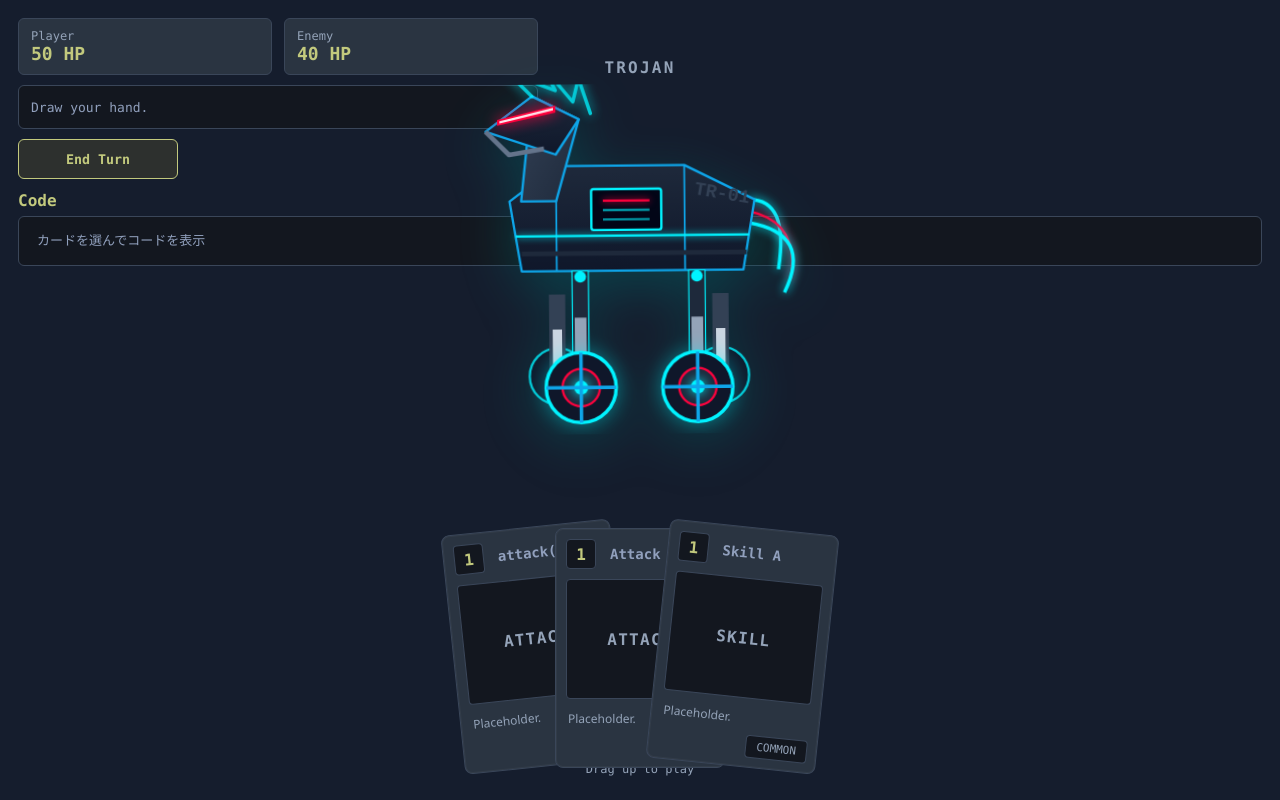
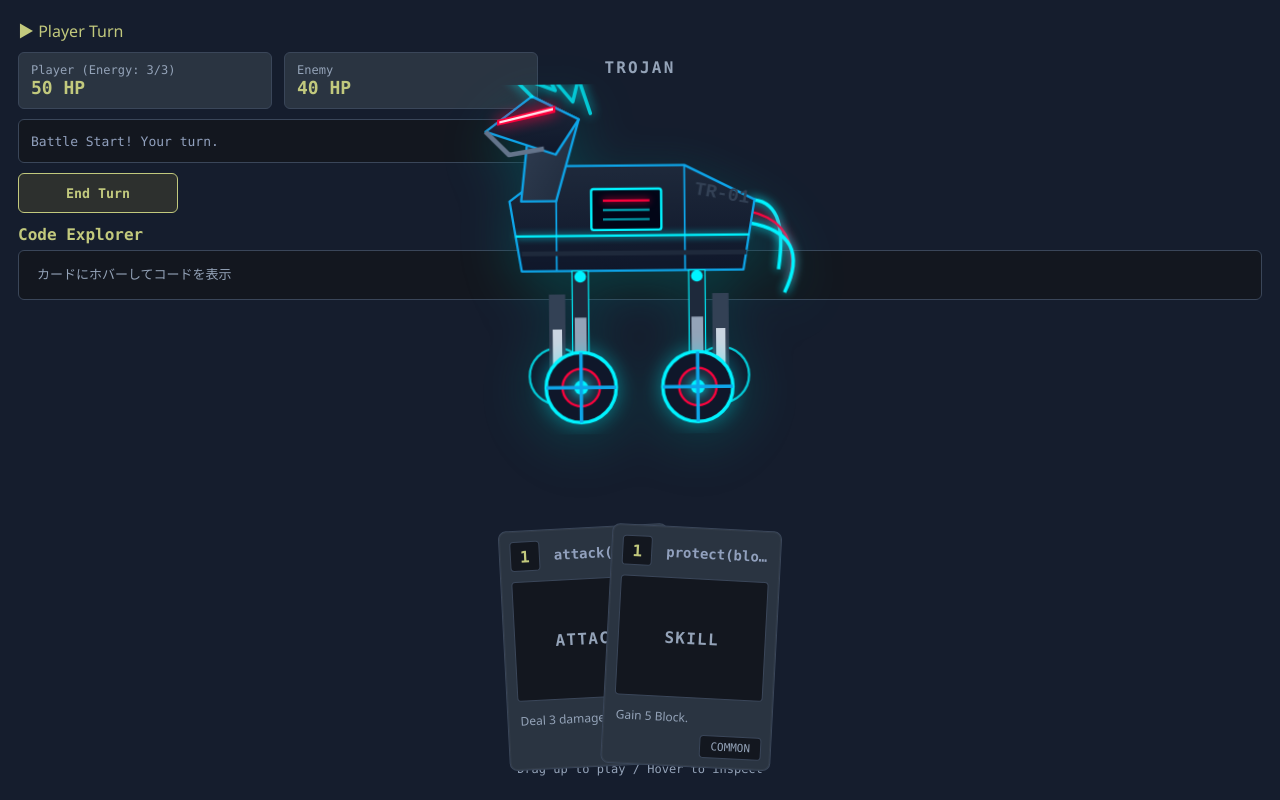
Before and after one commit to oy-hotwater/code-card, a React (Vite) app: page / in a window 1280 px wide. Built offline with nearby package versions, Linux system fonts and the light colour scheme.

Commit message:
add ememy turn, add block

```diff
--- a/src/App.tsx
+++ b/src/App.tsx
@@ -11,6 +11,10 @@ export default function App() {
         <BattleBoard
           enemyHp={game.enemyHp}
           playerHp={game.playerHp}
+          turn={game.turn}
+          energy={game.energy}
+          maxEnergy={game.maxEnergy}
+          playerBlock={game.playerBlock}
           lastLog={game.lastLog}
           onEndTurn={game.endTurn}
           selectedCard={game.selectedCard}
@@ -22,6 +26,8 @@ export default function App() {
 
         <Hand
           cards={game.hand}
+          turn={game.turn}
+          energy={game.energy}
           draggingId={game.draggingId}
           setDraggingId={game.setDraggingId}
           onPlayCard={game.playCard}
--- a/src/game/cards.ts
+++ b/src/game/cards.ts
@@ -8,7 +8,7 @@ export function makeStarterDeck(): Card[] {
       id: uid(),
       name: "attack(damage=3)",
       cost: 1,
-      text: "Placeholder.",
+      text: "Deal 3 damage.",
       rarity: "common",
       kind: "attack",
       damage: 3,
@@ -37,42 +37,20 @@ export function makeStarterDeck(): Card[] {
     },
     {
       id: uid(),
-      name: "Attack A",
+      name: "protect(block=5)",
       cost: 1,
-      text: "Placeholder.",
-      rarity: "common",
-      kind: "attack",
-      damage: 6,
-      codeLines: [
-        { text: "def Attack_A():" },
-        { text: "  attack = 6", log: "変数 attack に 6 を代入" },
-        { text: "  return attack", log: "値 6 を返します" },
-        { text: "" },
-        {
-          text: "Attack_A()",
-          enemyHpDelta: -6,
-          animTrigger: "damage",
-          log: "Attack_A() を実行し、敵に 6 のダメージ！",
-        },
-      ],
-    },
-    {
-      id: uid(),
-      name: "Skill A",
-      cost: 1,
-      text: "Placeholder.",
+      text: "Gain 5 Block.",
       rarity: "common",
       kind: "skill",
       block: 5,
       codeLines: [
-        { text: "def Skill_A():" },
-        { text: "  block = 5", log: "変数 block に 5 を代入" },
-        { text: "  return block", log: "値 5 を返します" },
-        { text: "" },
+        { text: "def protect(block=5):" },
         {
-          text: "Skill_A()",
-          log: "Skill_A() を実行！ 5 ブロックを得た！(未実装)",
+          text: "  player_block += block",
+          log: "5 のブロック（シールド）を得た！",
+          playerBlockDelta: 5,
         },
+        { text: "  return" },
       ],
     },
   ];
--- a/src/game/types.ts
+++ b/src/game/types.ts
@@ -8,6 +8,7 @@ export type CodeLine = {
   log?: string; // この行を実行した時に出力するログ
   enemyHpDelta?: number; // 敵へのダメージ (マイナス値)
   playerHpDelta?: number; // プレイヤーの回復・ダメージ
+  playerBlockDelta?: number; // プレイヤーの防御力（ブロック）の増減
   animTrigger?: string; // 敵のアニメーション(TrojanHorseState)を発火させるトリガー
 };
 
--- a/src/game/useGame.ts
+++ b/src/game/useGame.ts
@@ -4,11 +4,17 @@ import { makeStarterDeck } from "./cards";
 import type { TrojanHorseState } from "../ui/components/TrojanHorseIcon";
 
 export function useGame() {
-  const starter = useMemo(() => makeStarterDeck(), []);
-  const [hand, setHand] = useState<Card[]>(starter);
+  const [hand, setHand] = useState<Card[]>([]);
   const [enemyHp, setEnemyHp] = useState(40);
   const [playerHp, setPlayerHp] = useState(50);
-  const [lastLog, setLastLog] = useState("Draw your hand.");
+
+  // ターンとリソースの管理
+  const [turn, setTurn] = useState<"player" | "enemy">("player");
+  const [energy, setEnergy] = useState(3);
+  const [maxEnergy, setMaxEnergy] = useState(3);
+  const [playerBlock, setPlayerBlock] = useState(0);
+
+  const [lastLog, setLastLog] = useState("Battle Start! Your turn.");
   const [draggingId, setDraggingId] = useState<CardId | null>(null);
 
   const [selectedId, setSelectedId] = useState<CardId | null>(null);
@@ -25,14 +31,29 @@ export function useGame() {
 
   const isExecuting = executingCard !== null;
 
+  // 初期化（手札を配る）
+  useEffect(() => {
+    setHand(makeStarterDeck());
+  }, []);
+
   function playCard(cardId: CardId) {
-    if (isExecuting) return; // 実行中は他のカードをプレイできない
+    if (isExecuting || turn !== "player") return;
 
     const card = hand.find((c) => c.id === cardId);
     if (!card) return;
 
-    // 手札から削除
+    // コストチェック
+    if (energy < card.cost) {
+      setLastLog(
+        `エネルギーが足りません (Cost: ${card.cost}, Energy: ${energy})`,
+      );
+      return;
+    }
+
+    // コスト消費と手札からの削除
+    setEnergy((prev) => prev - card.cost);
     setHand((prev) => prev.filter((c) => c.id !== cardId));
+
     if (selectedId === cardId) {
       setSelectedId(null);
     }
@@ -46,47 +67,107 @@ export function useGame() {
   useEffect(() => {
     if (!executingCard) return;
 
-    // すべての行を実行し終えた場合
     if (currentLineIndex >= executingCard.codeLines.length) {
       const timer = setTimeout(() => {
         setExecutingCard(null);
         setCurrentLineIndex(-1);
         setLastLog("コードの実行が完了しました。");
         setEnemyAnimState("idle");
-      }, 1000); // 完了後、少し待ってから実行状態を解除
+      }, 1000);
       return () => clearTimeout(timer);
     }
 
-    // 行ごとの処理を一定間隔で進める
     const timer = setTimeout(() => {
       const line = executingCard.codeLines[currentLineIndex];
 
-      // アクションの適用
       if (line.log) setLastLog(line.log);
       if (line.enemyHpDelta)
         setEnemyHp((hp) => Math.max(0, hp + line.enemyHpDelta!));
       if (line.playerHpDelta)
         setPlayerHp((hp) => Math.max(0, hp + line.playerHpDelta!));
+      if (line.playerBlockDelta)
+        setPlayerBlock((block) => block + line.playerBlockDelta!);
       if (line.animTrigger) {
         setEnemyAnimState(line.animTrigger as TrojanHorseState);
       }
 
-      // 次の行へ
       setCurrentLineIndex((prev) => prev + 1);
-    }, 800); // 1行あたり800msのウェイトで実行
+    }, 800);
 
     return () => clearTimeout(timer);
   }, [executingCard, currentLineIndex]);
 
+  // --- 敵のターン制御 ---
   function endTurn() {
-    if (isExecuting) return;
-    setLastLog("ターン終了 (敵の行動は未実装です)");
+    if (isExecuting || turn !== "player") return;
+    setTurn("enemy");
+    setLastLog("ターン終了。敵の行動中...");
+    setSelectedId(null);
   }
+
+  useEffect(() => {
+    if (turn !== "enemy") return;
+
+    // 敵のアクションシーケンス（簡略版）
+    const timer1 = setTimeout(() => {
+      setEnemyAnimState("attack");
+      setLastLog("TrojanHorse.execute('attack')");
+    }, 1000);
+
+    const timer2 = setTimeout(() => {
+      const damage = 8; // 敵の固定攻撃力
+      setLastLog(`Enemy dealt ${damage} damage!`);
+
+      // ブロックでダメージを軽減する処理
+      setPlayerBlock((currentBlock) => {
+        let remainingDamage = damage;
+        let newBlock = currentBlock;
+
+        if (currentBlock > 0) {
+          if (currentBlock >= damage) {
+            newBlock -= damage;
+            remainingDamage = 0;
+            setLastLog(`Block absorbed ${damage} damage!`);
+          } else {
+            remainingDamage -= currentBlock;
+            setLastLog(`Block absorbed ${currentBlock} damage!`);
+            newBlock = 0;
+          }
+        }
+
+        if (remainingDamage > 0) {
+          setPlayerHp((hp) => Math.max(0, hp - remainingDamage));
+        }
+        return newBlock;
+      });
+    }, 1700);
+
+    const timer3 = setTimeout(() => {
+      setEnemyAnimState("idle");
+      setTurn("player");
+      setEnergy(maxEnergy);
+      setPlayerBlock(0); // ターン開始時にブロックは消滅
+      setLastLog("Your turn. (Energy Restored)");
+
+      // デッキがないので簡易的に手札が0なら補充
+      setHand((prev) => (prev.length === 0 ? makeStarterDeck() : prev));
+    }, 3000);
+
+    return () => {
+      clearTimeout(timer1);
+      clearTimeout(timer2);
+      clearTimeout(timer3);
+    };
+  }, [turn, maxEnergy]);
 
   return {
     hand,
     enemyHp,
     playerHp,
+    turn,
+    energy,
+    maxEnergy,
+    playerBlock,
     lastLog,
     playCard,
     endTurn,
--- a/src/ui/BattleBoard.tsx
+++ b/src/ui/BattleBoard.tsx
@@ -6,6 +6,10 @@ import TrojanHorseIcon, {
 type Props = {
   enemyHp: number;
   playerHp: number;
+  turn: "player" | "enemy";
+  energy: number;
+  maxEnergy: number;
+  playerBlock: number;
   lastLog: string;
   onEndTurn: () => void;
   selectedCard: Card | null;
@@ -18,6 +22,10 @@ type Props = {
 export function BattleBoard({
   enemyHp,
   playerHp,
+  turn,
+  energy,
+  maxEnergy,
+  playerBlock,
   lastLog,
   onEndTurn,
   selectedCard,
@@ -26,8 +34,10 @@ export function BattleBoard({
   enemyAnimState,
   setEnemyAnimState,
 }: Props) {
+  const isPlayerTurn = turn === "player";
+
   const handleEnemyClick = () => {
-    if (executingCard) return; // 実行中はお遊びモーションを無効化
+    if (executingCard) return;
     if (enemyAnimState !== "idle") return;
     const actions: TrojanHorseState[] = ["attack", "damage", "exit"];
     const randomAction = actions[Math.floor(Math.random() * actions.length)];
@@ -37,10 +47,27 @@ export function BattleBoard({
   return (
     <div className="board">
       <div className="hud">
+        <div
+          className="turnIndicator"
+          style={{ color: isPlayerTurn ? "var(--py-accent)" : "#ff4a4a" }}
+        >
+          {isPlayerTurn ? "▶ Player Turn" : "▶ Enemy Turn"}
+        </div>
+
         <div className="hpRow">
           <div className="hpBox">
-            <div className="hpLabel">Player</div>
-            <div className="hpValue">{playerHp} HP</div>
+            <div className="hpLabel">
+              Player (Energy: {energy}/{maxEnergy})
+            </div>
+            <div
+              className="hpValue"
+              style={{ display: "flex", alignItems: "center", gap: "8px" }}
+            >
+              <span>{playerHp} HP</span>
+              {playerBlock > 0 && (
+                <span className="blockBadge">🛡️ {playerBlock}</span>
+              )}
+            </div>
           </div>
           <div className="hpBox">
             <div className="hpLabel">Enemy</div>
@@ -50,7 +77,11 @@ export function BattleBoard({
 
         <div className="log">{lastLog}</div>
 
-        <button className="endTurnBtn" onClick={onEndTurn}>
+        <button
+          className="endTurnBtn"
+          onClick={onEndTurn}
+          disabled={!isPlayerTurn || executingCard !== null}
+        >
           End Turn
         </button>
       </div>
@@ -62,12 +93,10 @@ export function BattleBoard({
             className="enemySprite"
             onClick={handleEnemyClick}
             style={{ cursor: executingCard ? "default" : "pointer" }}
-            title={executingCard ? "" : "クリックでモーションをテスト"}
           >
             <TrojanHorseIcon
               state={enemyAnimState}
               onAnimationComplete={(completedState) => {
-                // 自動でidle等に戻す処理
                 if (
                   completedState === "attack" ||
                   completedState === "damage" ||
@@ -89,15 +118,21 @@ export function BattleBoard({
             ? `Executing: ${executingCard.name}`
             : selectedCard
               ? `Code: ${selectedCard.name}`
-              : "Code"}
+              : "Code Explorer"}
         </div>
 
-        {/* コードを1行ずつレンダリングしてハイライトを当てる */}
         <div className="codeBox">
           {(() => {
             const cardToDisplay = executingCard || selectedCard;
             if (!cardToDisplay) {
-              return <div className="codeLine">カードを選んでコードを表示</div>;
+              return (
+                <div
+                  className="codeLine"
+                  style={{ color: "var(--py-text-muted)" }}
+                >
+                  カードにホバーしてコードを表示
+                </div>
+              );
             }
 
             return cardToDisplay.codeLines.map((line, i) => {
--- a/src/ui/CardView.tsx
+++ b/src/ui/CardView.tsx
@@ -7,6 +7,7 @@ type Props = {
   baseX: number;
   baseY: number;
   baseRotate: number;
+  isPlayable: boolean; // 新規追加
   isDragging: boolean;
   setDragging: (v: boolean) => void;
   onDropToPlayZone: () => void;
@@ -27,6 +28,7 @@ export function CardView({
   baseX,
   baseY,
   baseRotate,
+  isPlayable,
   isDragging,
   setDragging,
   onDropToPlayZone,
@@ -36,33 +38,33 @@ export function CardView({
 }: Props) {
   const [hovered, setHovered] = useState(false);
 
-  // drag中の位置
   const dragX = useMotionValue(0);
   const dragY = useMotionValue(0);
 
   const liftY = useMemo(() => {
     if (isDragging) return 0;
-    return hovered && !isExecuting ? -120 : 0; // 実行中は持ち上げない
+    // プレイ不可な状態でもホバーはできるようにするが、少し控えめに上げる
+    return hovered && !isExecuting ? -120 : 0;
   }, [hovered, isDragging, isExecuting]);
 
-  // 実行中かつドラッグ中でない場合はスケールアップを抑制
   const scale = isDragging ? 1.08 : hovered && !isExecuting ? 1.18 : 1.0;
   const rotate = isDragging ? 0 : baseRotate;
 
   function handleDragStart() {
-    if (isExecuting) return; // 念のため
+    if (isExecuting || !isPlayable) return;
     setDragging(true);
     setHovered(false);
   }
 
   function handleDragEnd() {
+    if (!isPlayable) return;
+
     const y = dragY.get();
     const x = dragX.get();
     const played = y < -140 && Math.abs(x) < 260;
 
     if (played && !isExecuting) onDropToPlayZone();
 
-    // 位置を戻す（手札位置へスナップ）
     dragX.set(0);
     dragY.set(0);
     setDragging(false);
@@ -70,7 +72,7 @@ export function CardView({
 
   return (
     <motion.div
-      className={`card ${rarityClass(card.rarity)} ${isDragging ? "dragging" : ""} ${selected ? "selected" : ""}`}
+      className={`card ${rarityClass(card.rarity)} ${isDragging ? "dragging" : ""} ${selected ? "selected" : ""} ${!isPlayable ? "disabled" : ""}`}
       style={{
         x: baseX,
         y: baseY,
@@ -89,7 +91,7 @@ export function CardView({
     >
       <motion.div
         className="cardInner"
-        drag={!isExecuting} // ★ 実行中はドラッグを無効化
+        drag={!isExecuting && isPlayable} // 実行中またはコスト不足・敵ターンならドラッグ無効
         dragMomentum={false}
         dragElastic={0.15}
         onDragStart={handleDragStart}
--- a/src/ui/Hand.tsx
+++ b/src/ui/Hand.tsx
@@ -3,25 +3,30 @@ import { CardView } from "./CardView";
 
 type Props = {
   cards: Card[];
+  turn: "player" | "enemy";
+  energy: number;
+
   draggingId: CardId | null;
   setDraggingId: (id: CardId | null) => void;
   onPlayCard: (cardId: CardId) => void;
 
   selectedId: CardId | null;
   onSelectCard: (cardId: CardId) => void;
-  isExecuting: boolean; // 実行中フラグを追加
+  isExecuting: boolean;
 };
 
 function fanTransform(index: number, count: number) {
   const mid = (count - 1) / 2;
-  const dx = (index - mid) * 90; // 横の広がり
-  const rot = (index - mid) * 6; // 扇の角度
-  const lift = Math.abs(index - mid) * -2; // 端がちょい下がる
+  const dx = (index - mid) * 90;
+  const rot = (index - mid) * 6;
+  const lift = Math.abs(index - mid) * -2;
   return { x: dx, y: lift, rotate: rot };
 }
 
 export function Hand({
   cards,
+  turn,
+  energy,
   draggingId,
   setDraggingId,
   onPlayCard,
@@ -36,6 +41,9 @@ export function Hand({
           const t = fanTransform(i, cards.length);
           const isDragging = draggingId === card.id;
 
+          // プレイヤーのターンかつ、エネルギーが足りている場合のみプレイ可能
+          const isPlayable = turn === "player" && energy >= card.cost;
+
           return (
             <CardView
               key={card.id}
@@ -43,18 +51,23 @@ export function Hand({
               baseX={t.x}
               baseY={t.y}
               baseRotate={t.rotate}
+              isPlayable={isPlayable}
               isDragging={isDragging}
               setDragging={(v) => setDraggingId(v ? card.id : null)}
               onDropToPlayZone={() => onPlayCard(card.id)}
               selected={selectedId === card.id}
               onHoverSelect={onSelectCard}
-              isExecuting={isExecuting} // CardViewへ伝達
+              isExecuting={isExecuting}
             />
           );
         })}
       </div>
 
-      <div className="playHint">Drag up to play</div>
+      <div className="playHint">
+        {turn === "player"
+          ? "Drag up to play / Hover to inspect"
+          : "Enemy is acting..."}
+      </div>
     </div>
   );
 }
```
